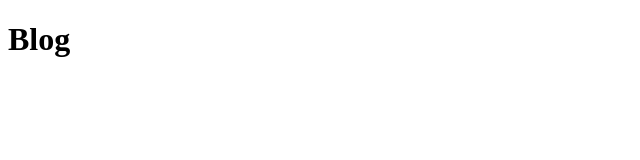
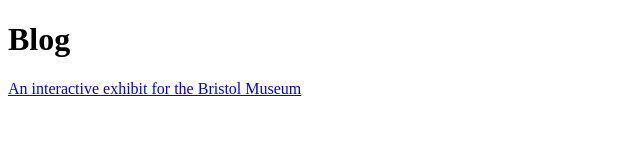
Before and after one commit to ed22699/ed22699.github.io, a plain HTML site: page blog/blogMainPage.html in a window 1280 px wide. Shown: the whole page, without its empty margins (0-640 px from the left). Drawn offline with Linux system fonts and the light colour scheme.

Commit message:
Add link to WallProjection page

```diff
--- a/blog/blogMainPage.html
+++ b/blog/blogMainPage.html
@@ -2,5 +2,6 @@
 <html>
     <body>
         <h1>Blog</h1>
+        <a href="wallProjections/wallProjections.html">An interactive exhibit for the Bristol Museum</a>
     </body>
 </html>
```
Also changed, not shown: 2 other files.
